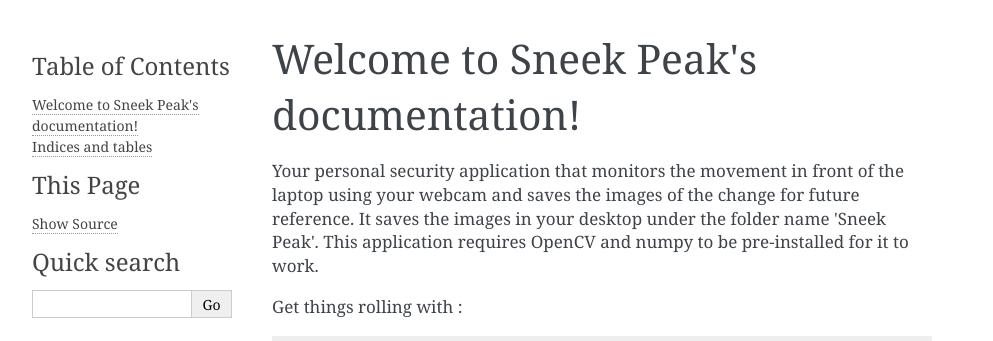
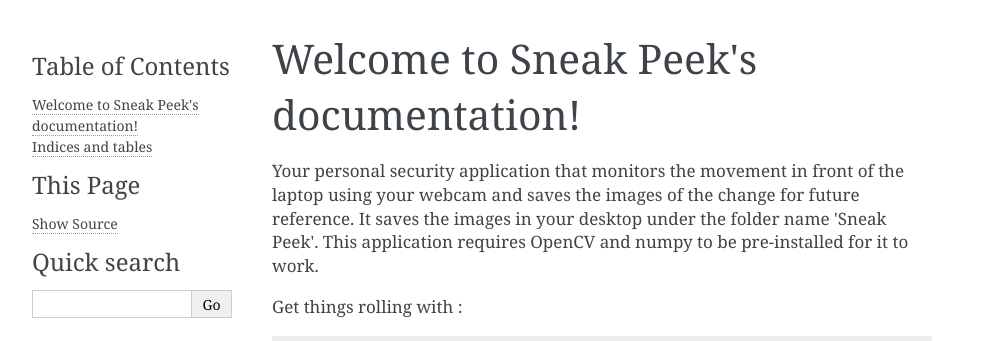
Before and after one commit to kishorevasan/securityCamera, a Sphinx documentation site: the page built from source/index.rst, in a window 1280 px wide. Shown: the top 341 px of the page, without its empty margins (148-1141 px from the left). Built offline with Sphinx 7.4.7, drawn with Linux system fonts in a browser that asks for light colours.

Commit message:
Update index.rst

```diff
--- a/source/index.rst
+++ b/source/index.rst
@@ -3,10 +3,10 @@
    You can adapt this file completely to your liking, but it should at least
    contain the root `toctree` directive.
 
-Welcome to Sneek Peak's documentation!
+Welcome to Sneak Peek's documentation!
 ======================================
 
-Your personal security application that monitors the movement in front of the laptop using your webcam and saves the images of the change for future reference. It saves the images in your desktop under the folder name 'Sneek Peak'. This application requires OpenCV and numpy to be pre-installed for it to work.
+Your personal security application that monitors the movement in front of the laptop using your webcam and saves the images of the change for future reference. It saves the images in your desktop under the folder name 'Sneak Peek'. This application requires OpenCV and numpy to be pre-installed for it to work.
 
 Get things rolling with :
 
```
